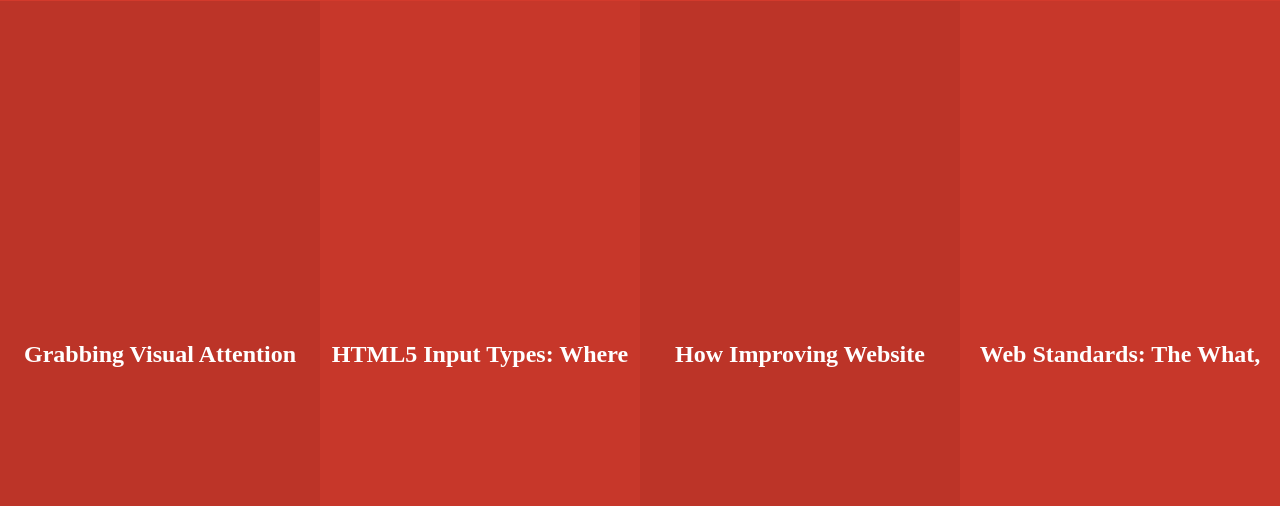
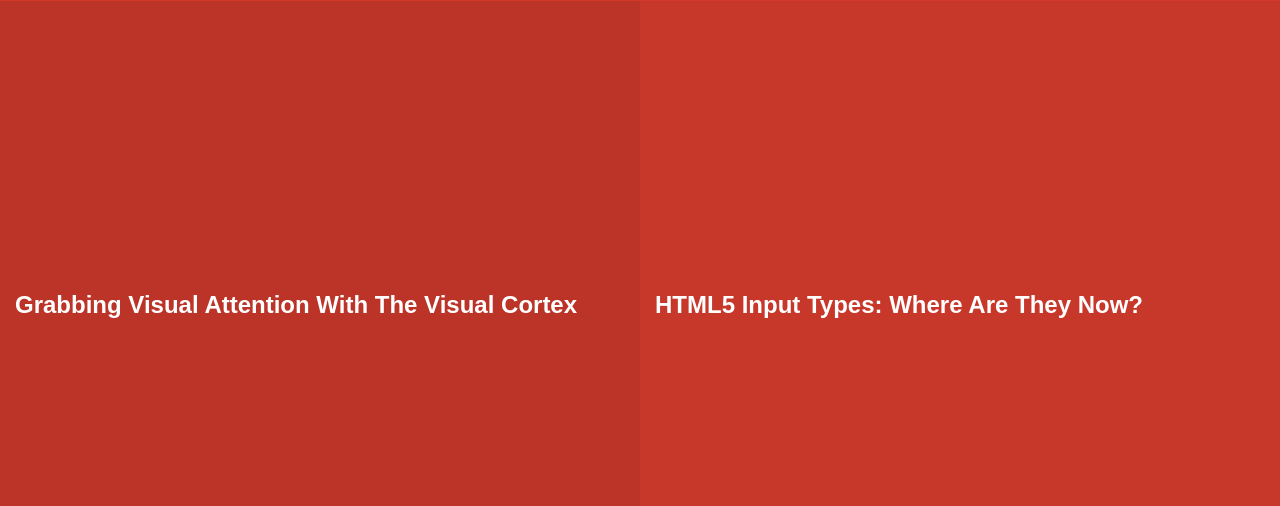
Before and after one commit to efrapp/design-and-ux, a plain HTML site: page index.html in a window 1280 px wide. Shown: the part 294-800 px from the top of the page. Drawn offline with Linux system fonts and the light colour scheme.

Commit message:
Checking some font families and fixing colors for articles section

```diff
--- a/style.css
+++ b/style.css
@@ -3,6 +3,8 @@
   color: black;
 }
 body{
+  font-family: sans-serif;
+  font-weight: 300;
   margin: 0;
 }
 
@@ -21,18 +23,32 @@ header > div{
 }
 .articles{
   display: flex;
+  flex-wrap: wrap;
 }
 .articles > div {
-  height: 900px;
-  line-height: 900px;
+  height: 745px;
   text-align: center;
-  width: 634px;
+  width: 50%;
 }
-.articles > div:nth-child(2n-1){
+
+.articles > div:nth-child(3n+1){
   background-color: #bc3428;
 }
-.articles > div:nth-child(2n){
+
+.articles .second-article{
   background-color: #c7372a;
+}
+
+.articles .third-article{
+  background-color: #b13125;
+}
+
+.articles div > h2{
+  height: 100px;
+  padding: 15px;
+  position: relative;
+  text-align: left;
+  top: 50%;
 }
 
 .articles div > h2 a{
```
